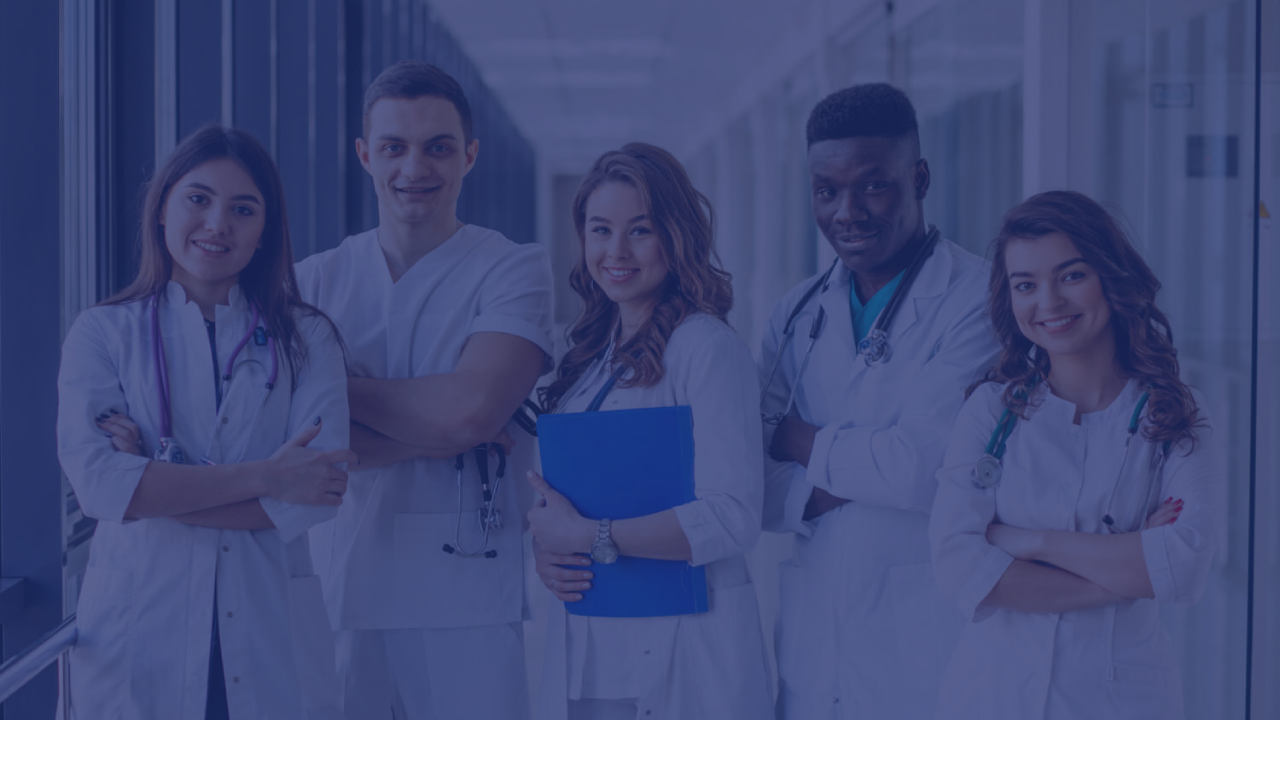
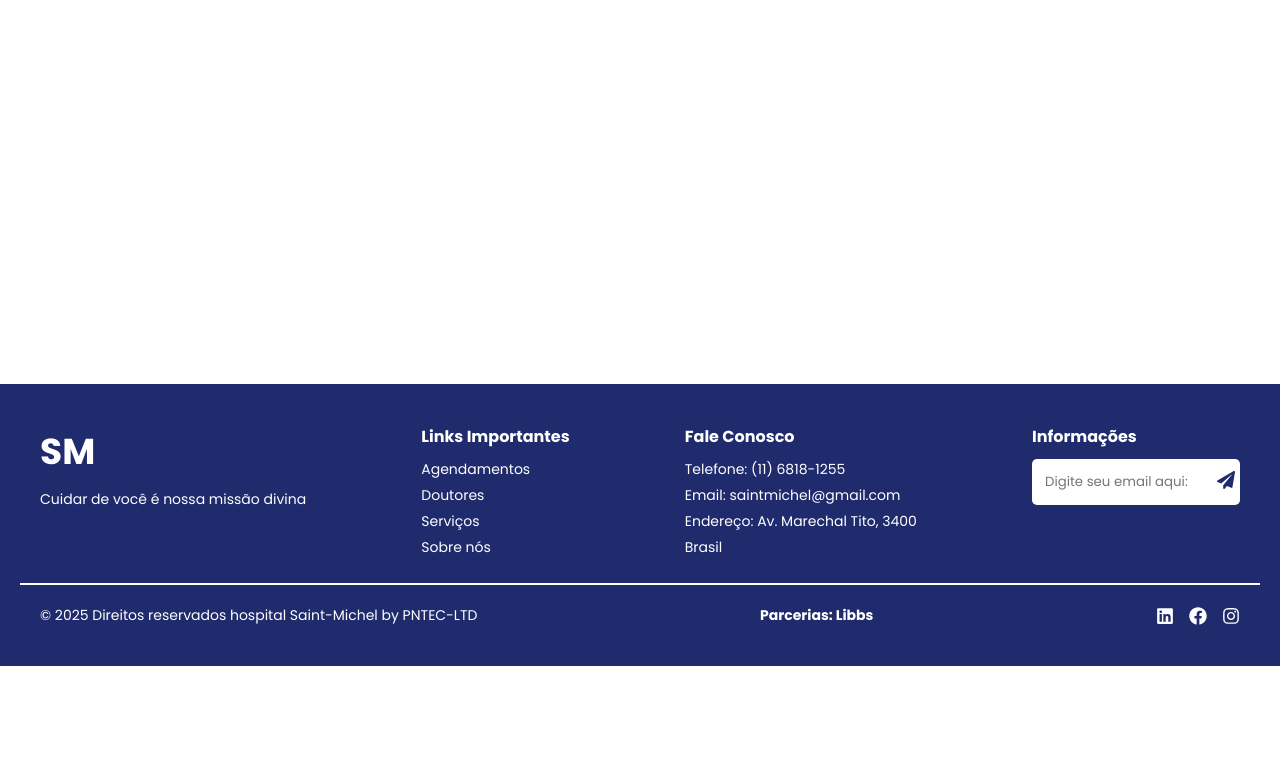
Before and after one commit to eu-afk/Saint-Michel, a React (Vite) app: page / in a window 1280 px wide. Shown: the top 758 px of the page. Built offline with nearby package versions, Linux system fonts and the light colour scheme.

Commit message:
Header e Footer feito

```diff
--- a/package.json
+++ b/package.json
@@ -13,7 +13,8 @@
     "bootstrap": "^5.3.3",
     "react": "^18.3.1",
     "react-bootstrap": "^2.10.9",
-    "react-dom": "^18.3.1"
+    "react-dom": "^18.3.1",
+    "react-icons": "^5.4.0"
   },
   "devDependencies": {
     "@eslint/js": "^9.17.0",
--- a/src/App.jsx
+++ b/src/App.jsx
@@ -1,14 +1,16 @@
-import LoginPage from "./components/Login/LoginPage"
+
+// import LoginPage from "./components/Login/LoginPage"
+import Footer from "./components/Footer/Footer"
+import NavBar from "./components/Navbar/NavBar"
 import './index.css'
 
 function App() {
 
   return (
     <>
-    <LoginPage />
+    <Footer />
     </>
   )
 }
 
 export default App
-''
--- /dev/null
+++ b/src/components/Footer/Footer.css
@@ -0,0 +1,110 @@
+/* Estilos gerais */
+.footer {
+    background-color: #1F2B6C;
+    color: white;
+    padding: 40px 20px;
+    font-family: Arial, sans-serif;
+    margin-top: 30%;
+  }
+
+  .footer-container {
+    display: flex;
+    justify-content: space-between;
+    align-items: flex-start;
+    flex-wrap: wrap;
+    max-width: 1200px;
+    margin: auto;
+  }
+
+  /* Seção da Logo */
+  .footer-logo h1 {
+    font-size: 36px;
+    margin: 0;
+  }
+
+  .footer-logo p {
+    margin-top: 10px;
+    font-size: 14px;
+  }
+
+  /* Links Importantes */
+  .footer-links h3,
+  .footer-contact h3,
+  .footer-newsletter h3 {
+    font-size: 16px;
+    margin-bottom: 10px;
+  }
+
+  .footer-links ul {
+    list-style: none;
+    padding: 0;
+  }
+
+  .footer-links li a {
+    color: white;
+    text-decoration: none;
+    font-size: 14px;
+    display: block;
+    margin-bottom: 5px;
+  }
+
+  .footer-links li a:hover {
+    text-decoration: underline;
+  }
+
+  /* Contato */
+  .footer-contact p {
+    font-size: 14px;
+    margin: 5px 0;
+  }
+
+  /* Newsletter */
+  .newsletter-box {
+    display: flex;
+    align-items: center;
+    background-color: white;
+    border-radius: 5px;
+    padding: 5px;
+  }
+
+  .newsletter-box input {
+    border: none;
+    outline: none;
+    padding: 8px;
+    width: 180px;
+  }
+
+  .newsletter-box button {
+    background: none;
+    border: none;
+    color: #1F2B6C;
+    cursor: pointer;
+    font-size: 18px;
+  }
+
+  /* Linha divisória */
+  hr {
+    border: 0.5px solid white;
+    margin: 20px 0;
+  }
+
+  /* Rodapé inferior */
+  .footer-bottom {
+    display: flex;
+    justify-content: space-between;
+    align-items: center;
+    max-width: 1200px;
+    margin: auto;
+    font-size: 14px;
+  }
+
+  .footer-partners {
+    font-weight: bold;
+  }
+
+  .footer-social {
+    display: flex;
+    gap: 15px;
+    font-size: 18px;
+    cursor: pointer;
+  }
--- /dev/null
+++ b/src/components/Footer/Footer.jsx
@@ -0,0 +1,57 @@
+import React from "react";
+import { FaFacebook, FaInstagram, FaLinkedin, FaPaperPlane } from "react-icons/fa";
+import "./Footer.css"; // Importando o CSS
+
+export default function Footer() {
+  return (
+    <footer className="footer">
+      <div className="footer-container">
+        <div className="footer-logo">
+          <h1>SM</h1>
+          <p>Cuidar de você é nossa missão divina</p>
+        </div>
+
+
+        <div className="footer-links">
+          <h3>Links Importantes</h3>
+          <ul>
+            <li><a href="#">Agendamentos</a></li>
+            <li><a href="#">Doutores</a></li>
+            <li><a href="#">Serviços</a></li>
+            <li><a href="#">Sobre nós</a></li>
+          </ul>
+        </div>
+
+        <div className="footer-contact">
+          <h3>Fale Conosco</h3>
+          <p>Telefone: (11) 6818-1255</p>
+          <p>Email: saintmichel@gmail.com</p>
+          <p>Endereço: Av. Marechal Tito, 3400</p>
+          <p>Brasil</p>
+        </div>
+
+        <div className="footer-newsletter">
+          <h3>Informações</h3>
+          <div className="newsletter-box">
+            <input type="email" placeholder="Digite seu email aqui:" />
+            <button><FaPaperPlane /></button>
+          </div>
+        </div>
+      </div>
+
+      <hr />
+
+      <div className="footer-bottom">
+        <p>© 2025 Direitos reservados hospital Saint-Michel by PNTEC-LTD</p>
+        <div className="footer-partners">
+          <span>Parcerias:</span> <strong>Libbs</strong>
+        </div>
+        <div className="footer-social">
+          <FaLinkedin />
+          <FaFacebook />
+          <FaInstagram />
+        </div>
+      </div>
+    </footer>
+  );
+}
--- a/src/components/Navbar/NavBar.jsx
+++ b/src/components/Navbar/NavBar.jsx
@@ -1,24 +1,44 @@
-import React from 'react'
-import './Navbar.css'
+import React from "react";
+import { FaPhone, FaClock, FaMapMarkerAlt, FaSearch } from "react-icons/fa";
+import "./Navbar.css"; // Importando o CSS
 
+export default function Navbar() {
+  return (
+    <header className="header">
+      <div className="top-bar">
+        <div className="logo">
+          <span className="hospital-name">HOSPITAL SAINT-MICHEL</span>
+          <span className="tagline">Cuidar de você é nossa missão divina.</span>
+        </div>
+        <div className="contact-info">
+          <div className="info-item">
+            <FaPhone />
+            <span>EMERGÊNCIA (11) 6818-1255</span>
+          </div>
+          <div className="info-item">
+            <FaClock />
+            <span>HORÁRIO DE TRABALHO 09:00 - 20:00 Todo dia</span>
+          </div>
+          <div className="info-item">
+            <FaMapMarkerAlt />
+            <span>LOCALIZAÇÃO Av. Marechal Tito, 3400</span>
+          </div>
+        </div>
+      </div>
 
-const NavBar = () => {
-  return (
-    <>
-    <nav>
-      <div className='container-header'><img src='./src/assets/img/logo.png' alt="" className='logo-first'/></div>
+      <nav className="navbar">
+        <div className="nav-links">
+          <a href="#">Home</a>
+          <a href="#">Sobre</a>
+          <a href="#">Serviços</a>
+          <a href="#">Doutores</a>
+          <a href="#">Contato</a>
+        </div>
+        <div className="nav-actions">
+          <FaSearch className="search-icon" />
+          <button className="login-button">LOGIN</button>
+        </div>
       </nav>
-      <header className="header">
-        <nav className="navbar">
-          <a href="/">Home</a>
-          <a href="/">About</a>
-          <a href="/">Portfolio</a>
-          <a href="/">Services</a>
-          <a href="/">Contact</a>
-        </nav>
-      </header>
-    </>
-  )
+    </header>
+  );
 }
-
-export default NavBar
--- a/src/components/Navbar/Navbar.css
+++ b/src/components/Navbar/Navbar.css
@@ -1,48 +1,90 @@
+/* General Styles */
 .header {
-    position: fixed;
-    top: 0;
-    left: 0;
     width: 100%;
-    padding: 20px 10%;
-    background: #1F2B6C;
+  }
+
+  /* Top Bar */
+  .top-bar {
     display: flex;
     justify-content: space-between;
     align-items: center;
+    padding: 10px 40px;
+    background-color: white;
+    color: #4a4a4a;
+    font-size: 14px;
   }
 
-.logo{
-    font-size: 32px;
-    color: white;
-    font-weight: 700;
+  .logo {
+    display: flex;
+    flex-direction: column;
+    /* width: 10%;
+    height: ; */
   }
 
-.navbar a {
-    position: relative;
+  .hospital-name {
     font-size: 18px;
-    color: #fff;
-    font-weight: 500;
-    margin-left: 60px;
+    font-weight: bold;
+    color: #2c2c2c;
   }
 
-.navbar a::before {
-    content: '';
-    position: absolute;
-    top: 100%;
-    left: 0;
-    width: 0;
-    height: 2px;
-    background: #fff;
-    transition: .3s;
+  .tagline {
+    font-style: italic;
+    color: #7a7a7a;
   }
 
-.navbar a:hover::before {
-    width: 100%;
-
+  .contact-info {
+    display: flex;
+    gap: 20px;
+    color: #0056b3;
   }
 
+  .info-item {
+    display: flex;
+    align-items: center;
+    gap: 5px;
+  }
 
+  /* Navbar */
+  .navbar {
+    display: flex;
+    justify-content: space-between;
+    align-items: center;
+    background-color: #1F2B6C;
+    padding: 15px 40px;
+    color: white;
+  }
 
-.logo-first {
-    width: auto;
+  .nav-links a {
+    margin: 0 15px;
+    color: white;
+    text-decoration: none;
+    font-size: 16px;
+  }
 
+  .nav-links a:hover {
+    color: #ccc;
   }
+
+  .nav-actions {
+    display: flex;
+    align-items: center;
+    gap: 15px;
+  }
+
+  .search-icon {
+    cursor: pointer;
+  }
+
+  .login-button {
+    background-color: #91a3d0;
+    border: none;
+    padding: 8px 16px;
+    border-radius: 5px;
+    color: white;
+    font-weight: bold;
+    cursor: pointer;
+  }
+
+  .login-button:hover {
+    background-color: #7c91c2;
+  }
```
Also changed, not shown: 1 other file (tests, documents, lock files or other folders). Lines whose indentation alone changed are shown as unchanged.
